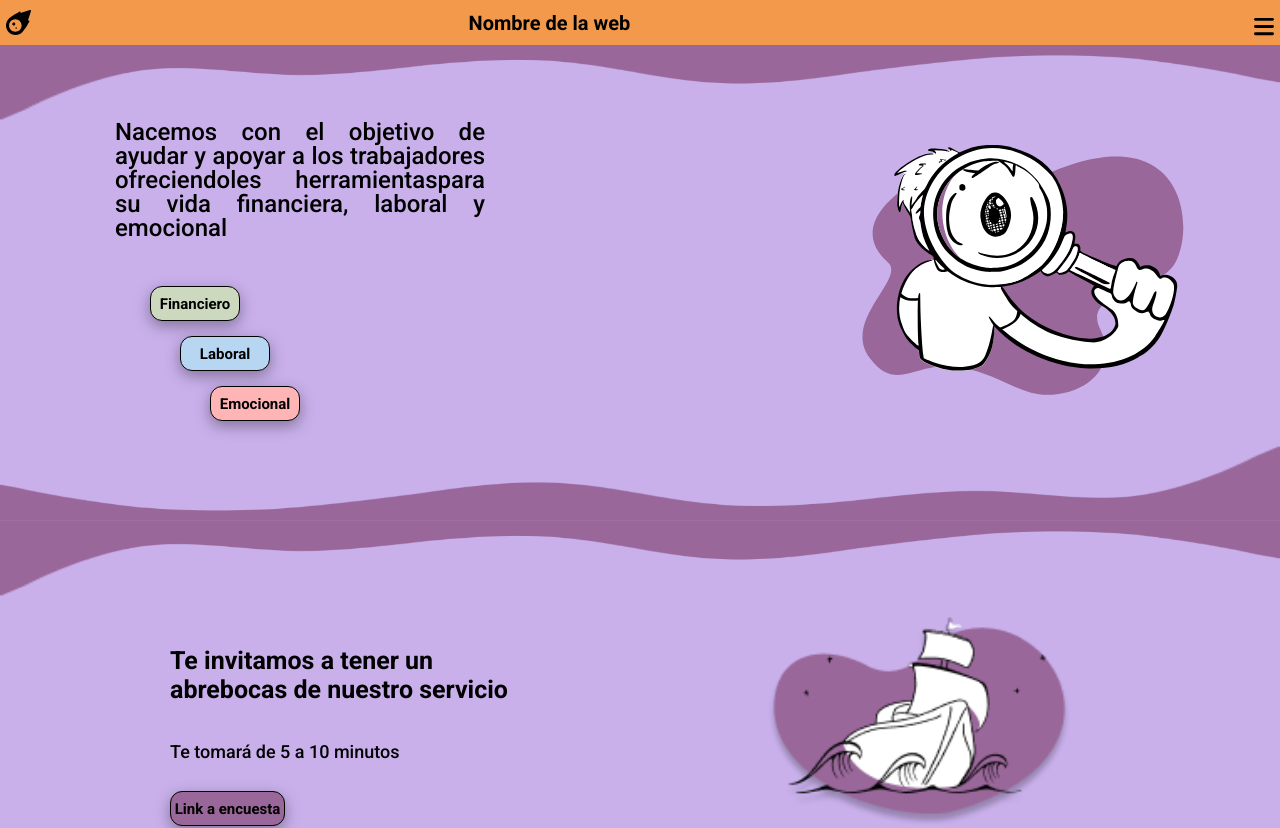
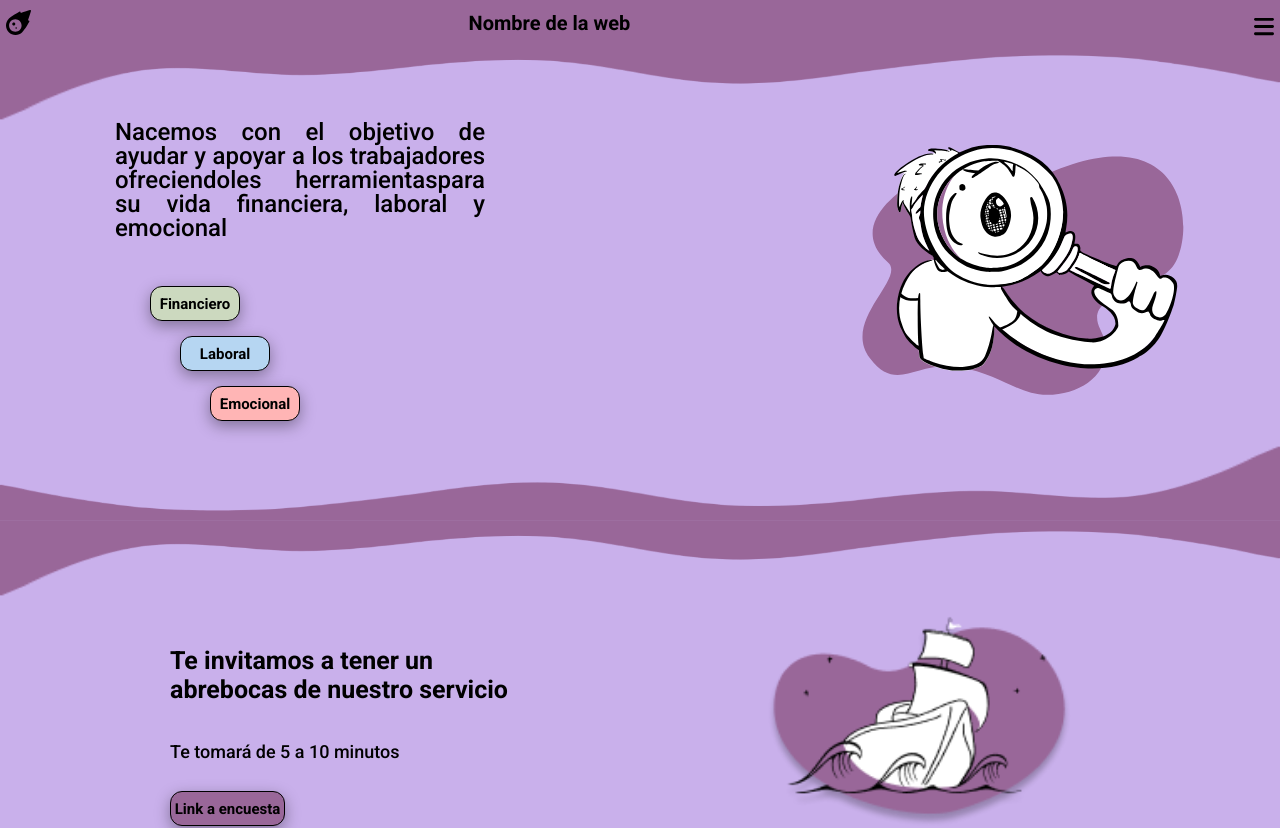
Before and after one commit to creator-krixus/hackatonFrontend, a React (Create React App) app: page / in a window 1280 px wide. Shown: the top 828 px of the page. Built offline with nearby package versions, Linux system fonts and the light colour scheme.

Commit message:
Feature: correction color in dashboard

```diff
--- a/src/components/footer/Footer.jsx
+++ b/src/components/footer/Footer.jsx
@@ -25,9 +25,12 @@ export default function Footer() {
   if(idRuta === 'laboral'){
     color = {background: '#517EA6'}
   }
-  if(idRuta === 'register' || idRuta === 'login' || 'dlogin'){
+  if(idRuta === 'register' || idRuta === 'login'){
     color = {background: '#F2994B'}
   }
+  if(idRuta === 'dlogin'){
+    color = {background: '#F2994B'}
+}
 
     return (
   <div>
--- a/src/components/header/Header.jsx
+++ b/src/components/header/Header.jsx
@@ -20,9 +20,12 @@ export default function Header() {
     if(idRuta === 'laboral'){
         color = {background: '#517EA6'}
     }
-    if(idRuta === 'register' || idRuta === 'login' || 'dlogin'){
+    if(idRuta === 'register' || idRuta === 'login'){
         color = {background: '#F2994B'}
-      }
+    }
+    if(idRuta === 'dlogin'){
+        color = {background: '#F2994B'}
+    }
 
     return (
         <div>
```
